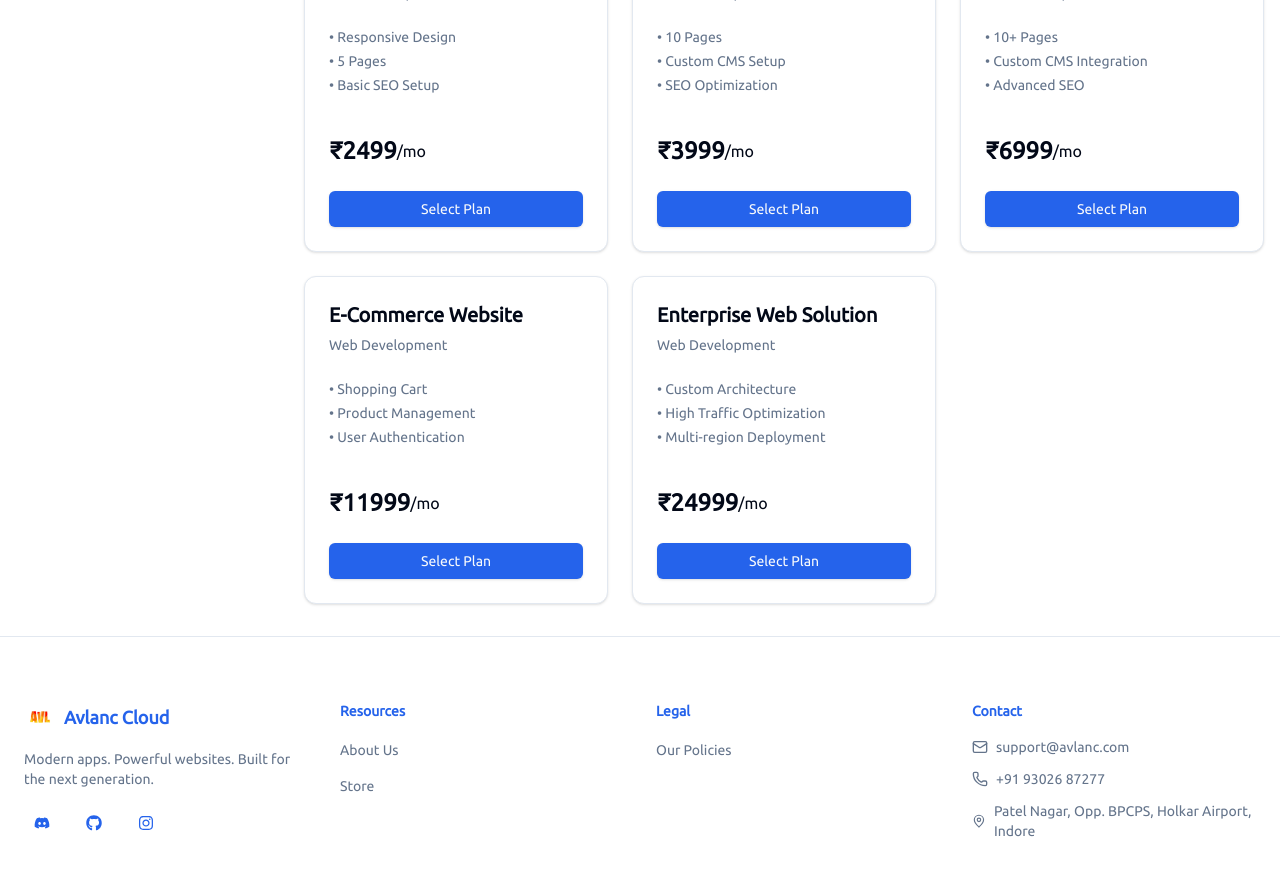
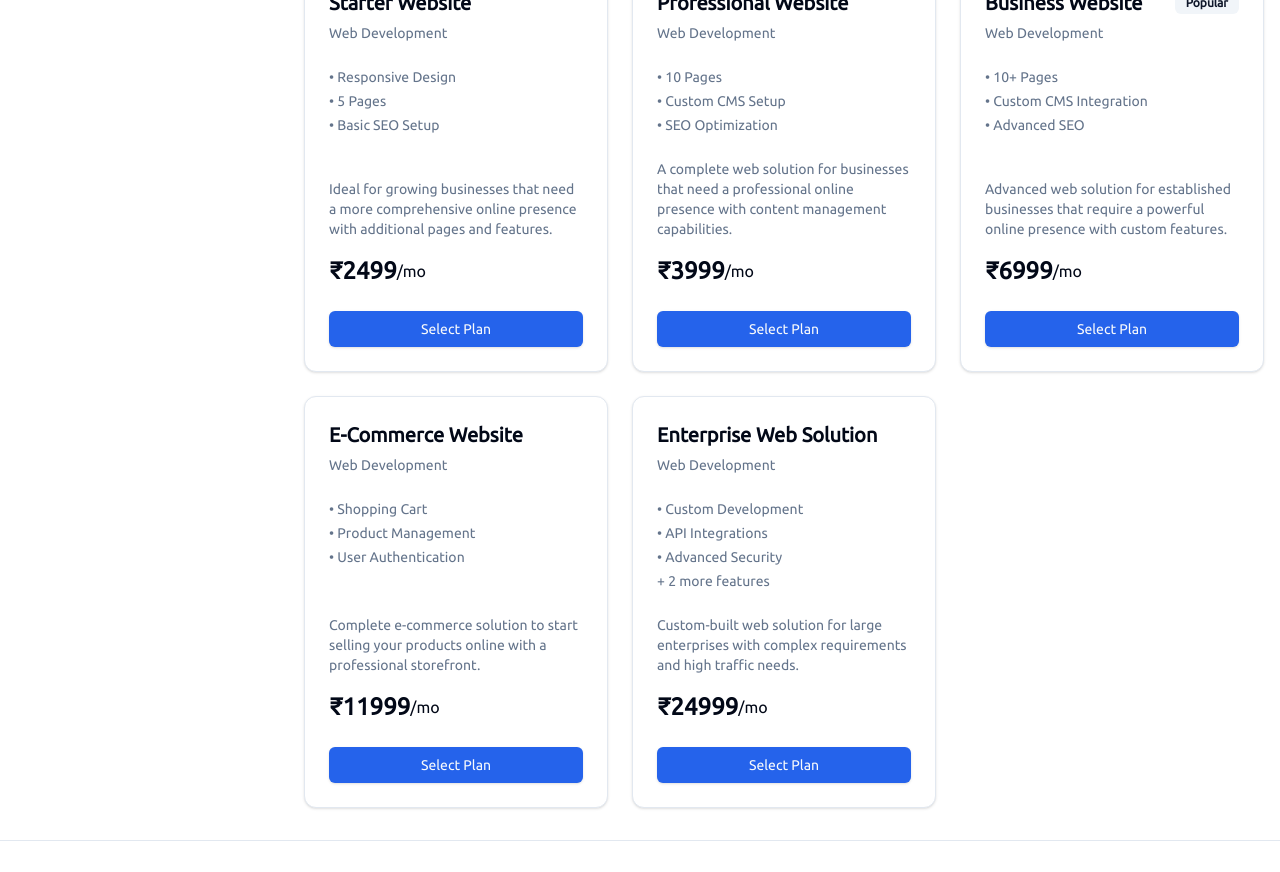
Before and after one commit to bugsum/avlanc-cloud, a Next.js app: page /store in a window 1280 px wide. Shown: the part 1120-1992 px from the top of the page. Built offline with nearby package versions, Linux system fonts and the light colour scheme.

Commit message:
Fixed web dev data

```diff
--- a/data/plans/web-dev.ts
+++ b/data/plans/web-dev.ts
@@ -2,15 +2,11 @@ import { Plan } from '@/types';
 
 export const webDevPlans: Plan[] = [
     {
+        id: 'web-basic',
         title: 'Basic Website',
         price: 1499,
         category: 'Web Development',
-        // specs: {
-        //     ram: 'N/A',
-        //     cpu: 'N/A',
-        //     disk: 'N/A',
-        //     database: '1 Database',
-        // },
+        description: 'Perfect for small businesses and individuals looking to establish their online presence with a simple, professional website.',
         features: [
             'Responsive Design',
             '3 Pages',
@@ -20,15 +16,11 @@ export const webDevPlans: Plan[] = [
         href: '/store/web-dev/basic',
     },
     {
+        id: 'web-starter',
         title: 'Starter Website',
         price: 2499,
         category: 'Web Development',
-        // specs: {
-        //     ram: 'N/A',
-        //     cpu: 'N/A',
-        //     disk: 'N/A',
-        //     database: '1 Database',
-        // },
+        description: 'Ideal for growing businesses that need a more comprehensive online presence with additional pages and features.',
         features: [
             'Responsive Design',
             '5 Pages',
@@ -38,15 +30,11 @@ export const webDevPlans: Plan[] = [
         href: '/store/web-dev/starter',
     },
     {
+        id: 'web-professional',
         title: 'Professional Website',
         price: 3999,
         category: 'Web Development',
-        // specs: {
-        //     ram: 'N/A',
-        //     cpu: 'N/A',
-        //     disk: 'N/A',
-        //     database: '3 Databases',
-        // },
+        description: 'A complete web solution for businesses that need a professional online presence with content management capabilities.',
         features: [
             '10 Pages',
             'Custom CMS Setup',
@@ -56,15 +44,11 @@ export const webDevPlans: Plan[] = [
         href: '/store/web-dev/professional',
     },
     {
+        id: 'web-business',
         title: 'Business Website',
         price: 6999,
         category: 'Web Development',
-        // specs: {
-        //     ram: 'N/A',
-        //     cpu: 'N/A',
-        //     disk: 'N/A',
-        //     database: 'Unlimited Databases',
-        // },
+        description: 'Advanced web solution for established businesses that require a powerful online presence with custom features.',
         features: [
             '10+ Pages',
             'Custom CMS Integration',
@@ -75,41 +59,31 @@ export const webDevPlans: Plan[] = [
         href: '/store/web-dev/business',
     },
     {
+        id: 'web-ecommerce',
         title: 'E-Commerce Website',
         price: 11999,
         category: 'Web Development',
-        // specs: {
-        //     ram: 'N/A',
-        //     cpu: 'N/A',
-        //     disk: 'N/A',
-        //     database: 'Unlimited',
-        //     storage: 'Unlimited',
-        // },
+        description: 'Complete e-commerce solution to start selling your products online with a professional storefront.',
         features: [
-            // 'Payment Gateway Integration',
             'Shopping Cart',
             'Product Management',
             'User Authentication',
+            'Order Tracking',
         ],
         href: '/store/web-dev/ecommerce',
     },
     {
+        id: 'web-enterprise',
         title: 'Enterprise Web Solution',
         price: 24999,
         category: 'Web Development',
-        // specs: {
-        //     ram: 'N/A',
-        //     cpu: 'N/A',
-        //     disk: 'N/A',
-        //     database: 'Unlimited',
-        //     storage: 'Unlimited',
-        //     backup: 'Daily',
-        // },
+        description: 'Custom-built web solution for large enterprises with complex requirements and high traffic needs.',
         features: [
-            'Custom Architecture',
-            'High Traffic Optimization',
-            'Multi-region Deployment',
-            'Dedicated Support',
+            'Custom Development',
+            'API Integrations',
+            'Advanced Security',
+            'Priority Support',
+            'Dedicated Account Manager',
         ],
         href: '/store/web-dev/enterprise',
     },
```
